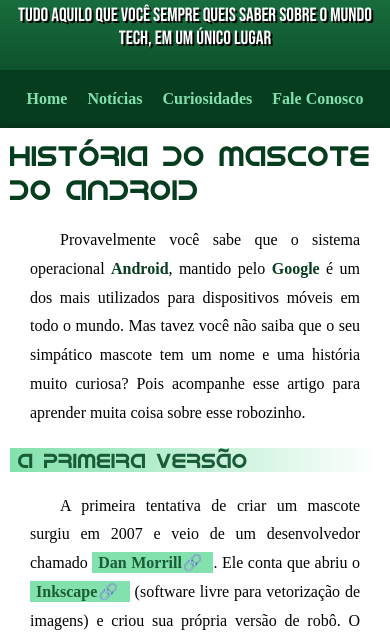
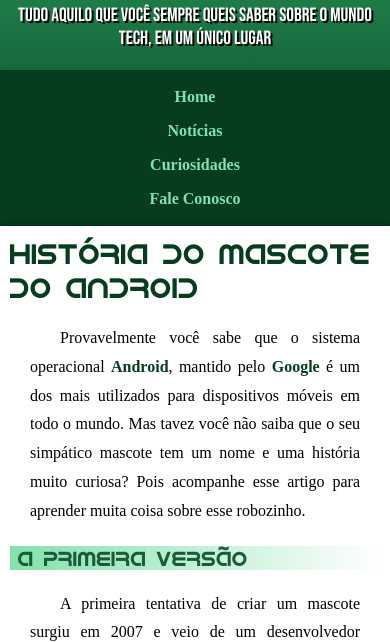
Before and after one commit to eneiaragao/SITE_ANDROIDE, a plain HTML site: page index.html in a window 390 px wide. Shown: the part 160-802 px from the top of the page. Drawn offline with Linux system fonts and the light colour scheme.

Commit message:
Ajustando responsividade do nav e imagem bugdroid para telas de celular

```diff
--- a/styles/style.css
+++ b/styles/style.css
@@ -250,3 +250,13 @@
 
 
 /*RESPONSIVIDADE*/
+@media screen and (max-width: 600px) {
+    nav {
+        flex-direction: column; /* Coloca os links um abaixo do outro no celular */
+        text-align: center;
+    }
+    nav > a {
+        display: block;
+        padding: 8px;
+    }
+}
```
